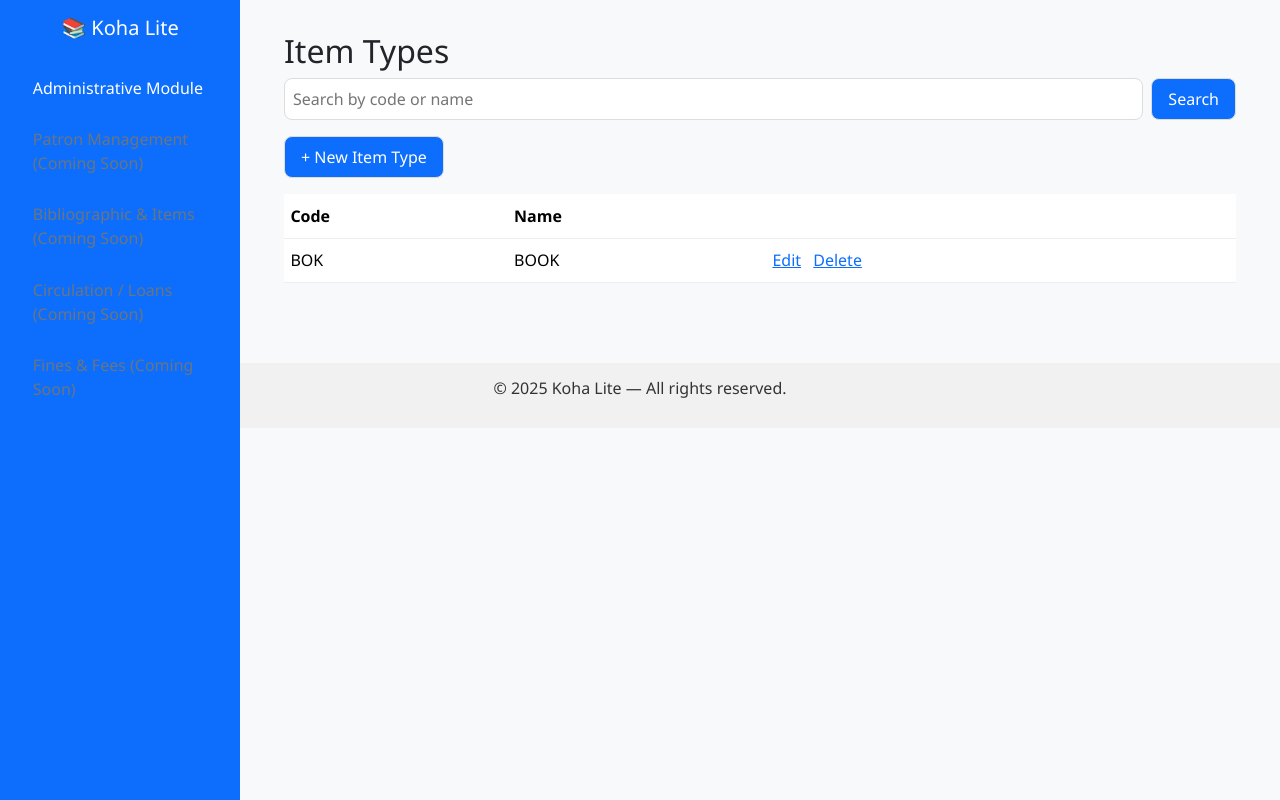
After one commit to Dendup1234/Koha_lite, a Django app: page /item-types/ in a window 1280 px wide. The commit adds this page. Run offline with Django 5.2, Linux system fonts and the light colour scheme; data comes from the database, SQL or seed files in the repository.

Commit message:
Added Adminstration Module

```diff
--- a/koha_lite/koha_lite/settings.py
+++ b/koha_lite/koha_lite/settings.py
@@ -39,6 +39,8 @@ INSTALLED_APPS = [
     'django.contrib.staticfiles',
     'myapp'
 ]
+TIME_ZONE = "Asia/Thimphu"
+USE_TZ = True
 
 MIDDLEWARE = [
     'django.middleware.security.SecurityMiddleware',
--- a/koha_lite/myapp/models.py
+++ b/koha_lite/myapp/models.py
@@ -1,6 +1,35 @@
 from django.db import models
 
-# Create your models here.
-class TodoItem(models.Model):
-    title = models.CharField(max_length=200)
-    completed = models.BooleanField(default=False)
+
+# AAdministrative Module
+class Branch(models.Model):
+    code = models.CharField(max_length=20, unique=True,primary_key=True)   # UNIQUE as per spec
+    name = models.CharField(max_length=120,null=False)
+
+    class Meta:
+        ordering = ["code"]
+
+    def __str__(self):
+        return f"{self.code} — {self.name}"
+
+
+class ItemType(models.Model):
+    # You wanted code as PRIMARY KEY
+    code = models.CharField(max_length=20, primary_key=True)
+    name = models.CharField(max_length=80,null=False)
+
+    class Meta:
+        ordering = ["code"]
+
+    def __str__(self):
+        return f"{self.code} — {self.name}"
+
+class Patron_Categories(models.Model):
+    code = models.CharField(max_length=20, unique=True,primary_key= True)
+    name = models.CharField(max_length=120,null=False)
+
+    class Meta:
+        ordering = ["code"]
+
+    def __str__(self):
+        return f"{self.code} - {self.name}"
--- a/koha_lite/myapp/templates/base.html
+++ b/koha_lite/myapp/templates/base.html
@@ -4,59 +4,90 @@
   <head>
     <meta charset="utf-8">
     <meta name="viewport" content="width=device-width, initial-scale=1">
-    <title>{% block title %}My Django App{% endblock %}</title>
-    <link rel="stylesheet" href="{% static 'css/style.css' %}">
+    <title>{% block title %}Library Management{% endblock %}</title>
+
+    <!-- Bootstrap 5 CDN -->
+    <link href="https://cdn.jsdelivr.net/npm/bootstrap@5.3.3/dist/css/bootstrap.min.css" rel="stylesheet">
+    <script src="https://cdn.jsdelivr.net/npm/bootstrap@5.3.3/dist/js/bootstrap.bundle.min.js"></script>
+
     <style>
       body {
-            font-family: system-ui, sans-serif;
-            margin: 0;
+        font-family: 'Segoe UI', sans-serif;
         background-color: #f8f9fa;
       }
-        header {
-            background: #0d6efd;
+      .sidebar {
+        width: 240px;
+        position: fixed;
+        top: 0;
+        left: 0;
+        height: 100%;
+        background-color: #0d6efd;
         color: white;
-            padding: 1rem 2rem;
+        padding-top: 1rem;
       }
-        nav a {
+      .sidebar h4 {
+        font-size: 1.25rem;
+        text-align: center;
+        margin-bottom: 1.5rem;
+      }
+      .sidebar a {
+        display: block;
         color: white;
         text-decoration: none;
-            margin-right: 1rem;
-            font-weight: 500;
+        padding: .75rem 1.25rem;
+        border-radius: .3rem;
+        margin: .2rem .8rem;
       }
-        nav a:hover {
-            text-decoration: underline;
+      .sidebar a:hover,
+      .sidebar a.active {
+        background-color: #0b5ed7;
       }
-        main {
+      .main-content {
+        margin-left: 240px;
         padding: 2rem;
-            min-height: 80vh;
       }
       footer {
-            background: #343a40;
-            color: #ccc;
+        background: #f1f1f1;
+        color: #333;
         text-align: center;
-            padding: 1rem;
+        padding: .8rem;
+        margin-top: 2rem;
       }
     </style>
+
     {% block extra_head %}{% endblock %}
   </head>
+
   <body>
-    <header>
-        <h1>My Django App</h1>
+    <!-- Sidebar -->
+    <div class="sidebar">
+      <h4>📚 Koha Lite</h4>
       <nav>
-            <a href="{% url 'home' %}">Home</a>
-            <a href="#">About</a>
-            <a href="#">Contact</a>
+        <!-- Active module -->
+        <a href="{% url 'admin_dashboard' %}" class="{% if request.path == '/' %}active{% endif %}">
+          Administrative Module
+        </a>
+
+        <!-- Placeholder for future modules -->
+        <a href="#" class="disabled text-secondary">Patron Management (Coming Soon)</a>
+        <a href="#" class="disabled text-secondary">Bibliographic & Items (Coming Soon)</a>
+        <a href="#" class="disabled text-secondary">Circulation / Loans (Coming Soon)</a>
+        <a href="#" class="disabled text-secondary">Fines & Fees (Coming Soon)</a>
       </nav>
-    </header>
+    </div>
 
-    <main>
+    <!-- Main Content -->
+    <main class="main-content">
+      <div class="container-fluid">
         {% block content %}
-        <!-- Child templates will insert their content here -->
+        <h1>Welcome to Koha Lite</h1>
+        <p>Select a module from the sidebar to begin.</p>
         {% endblock %}
+      </div>
     </main>
 
     <footer>
-        &copy; {{ year|default:2025 }} My Django App. All rights reserved.
+      <p>&copy; {{ year|default:2025 }} Koha Lite — All rights reserved.</p>
     </footer>
 
     {% block extra_scripts %}{% endblock %}
--- /dev/null
+++ b/koha_lite/myapp/templates/library/_list_search_toolbar.html
@@ -0,0 +1,13 @@
+<form method="get" style="margin-bottom:1rem;display:flex;gap:.5rem;">
+  <input type="text" name="q" value="{{ request.GET.q }}" placeholder="Search by code or name"
+         style="flex:1;padding:.5rem;border:1px solid #ddd;border-radius:.5rem">
+  <button class="btn">Search</button>
+  {% block extra_buttons %}{% endblock %}
+</form>
+<style>
+.btn{padding:.5rem 1rem;border:1px solid #ddd;border-radius:.5rem;background:#0d6efd;color:#fff}
+.btn:hover{opacity:.9}
+.table{width:100%;border-collapse:collapse}
+.table th,.table td{border-bottom:1px solid #eee;padding:.6rem .4rem;text-align:left}
+.actions a{margin-right:.5rem}
+</style>
--- /dev/null
+++ b/koha_lite/myapp/templates/library/itemtype_list.html
@@ -0,0 +1,27 @@
+{% extends "base.html" %}
+{% block title %}Item Types{% endblock %}
+{% block content %}
+<h2>Item Types</h2>
+{% include "library/_list_search_toolbar.html" %}
+<div style="margin-bottom:1rem;">
+  <a href="{% url 'itemtype_create' %}" class="btn">+ New Item Type</a>
+</div>
+
+<table class="table">
+  <thead><tr><th>Code</th><th>Name</th><th></th></tr></thead>
+  <tbody>
+    {% for r in rows %}
+    <tr>
+      <td>{{ r.code }}</td>
+      <td>{{ r.name }}</td>
+      <td class="actions">
+        <a href="{% url 'itemtype_update' r.code %}">Edit</a>
+        <a href="{% url 'itemtype_delete' r.code %}">Delete</a>
+      </td>
+    </tr>
+    {% empty %}
+    <tr><td colspan="3">No item types found.</td></tr>
+    {% endfor %}
+  </tbody>
+</table>
+{% endblock %}
--- a/koha_lite/myapp/urls.py
+++ b/koha_lite/myapp/urls.py
@@ -2,6 +2,25 @@ from django.urls import path
 from . import views
 
 urlpatterns = [
-    path("",views.home,name='home'),
-    path('todo/',views.todo,name='todo')
+    # Dashboard
+    path("", views.admin_dashboard, name="admin_dashboard"),
+
+    # Branch
+    path("branches/", views.BranchList.as_view(), name="branch_list"),
+    path("branches/new/", views.BranchCreate.as_view(), name="branch_create"),
+    path("branches/<str:code>/edit/", views.BranchUpdate.as_view(), name="branch_update"),
+    path("branches/<str:code>/delete/", views.BranchDelete.as_view(), name="branch_delete"),
+
+    # ItemType
+    path("item-types/", views.ItemTypeList.as_view(), name="itemtype_list"),
+    path("item-types/new/", views.ItemTypeCreate.as_view(), name="itemtype_create"),
+    path("item-types/<str:code>/edit/", views.ItemTypeUpdate.as_view(), name="itemtype_update"),
+    path("item-types/<str:code>/delete/", views.ItemTypeDelete.as_view(), name="itemtype_delete"),
+
+    # Patron Categories
+    path("patron-categories/", views.PatronCategoryList.as_view(), name="patroncat_list"),
+    path("patron-categories/new/", views.PatronCategoryCreate.as_view(), name="patroncat_create"),
+    path("patron-categories/<str:code>/edit/", views.PatronCategoryUpdate.as_view(), name="patroncat_update"),
+    path("patron-categories/<str:code>/delete/", views.PatronCategoryDelete.as_view(), name="patroncat_delete"),
+
 ]
--- a/koha_lite/myapp/views.py
+++ b/koha_lite/myapp/views.py
@@ -1,8 +1,140 @@
-from django.shortcuts import render,HttpResponse
-from .models import TodoItem
-def home(request):
-    return render(request,"home.html")
+from django.shortcuts import render
+from django.urls import reverse_lazy
+from django.views.generic import ListView, CreateView, UpdateView, DeleteView
+from .models import *
+from .forms import *
 
-def todo(request):
-    items = TodoItem.objects.all()
-    return render(request,'todo.html',{'todos':items})
+# --- Dashboard (Administrative module entry) ---
+def admin_dashboard(request):
+    return render(request, "library/admin_dashboard.html")
+
+
+class ModelTitleContextMixin:
+    """Provide safe, template-friendly model labels and an action label."""
+    action_label = None  # override per view if you like ("Create", "Edit")
+
+    def get_context_data(self, **kwargs):
+        ctx = super().get_context_data(**kwargs)
+        meta = self.model._meta
+        ctx["model_verbose"] = meta.verbose_name.title()
+        ctx["model_verbose_plural"] = meta.verbose_name_plural.title()
+        # Fallback action label based on view type
+        if self.action_label:
+            ctx["action_label"] = self.action_label
+        else:
+            ctx["action_label"] = "Create" if isinstance(self, CreateView) else "Edit"
+        return ctx
+
+# ---------- Branch ----------
+class BranchList(ListView):
+    model = Branch
+    template_name = "library/branch_list.html"
+    context_object_name = "rows"
+
+    def get_queryset(self):
+        qs = super().get_queryset()
+        q = self.request.GET.get("q")
+        if q:
+            qs = qs.filter(name__icontains=q) | qs.filter(code__icontains=q)
+        return qs
+
+class BranchCreate(CreateView):
+    model = Branch
+    form_class = BranchForm
+    template_name = "library/form.html"
+    success_url = reverse_lazy("branch_list")
+    action_label = "Create"
+
+class BranchUpdate(UpdateView):
+    model = Branch
+    pk_url_kwarg = "code"  # primary key is 'code'
+    slug_field = "code"
+    slug_url_kwarg = "code"
+    form_class = BranchForm
+    template_name = "library/form.html"
+    success_url = reverse_lazy("branch_list")
+    action_label = "Edit"
+
+class BranchDelete(DeleteView):
+    model = Branch
+    pk_url_kwarg = "code"
+    slug_field = "code"
+    slug_url_kwarg = "code"
+    template_name = "library/confirm_delete.html"
+    success_url = reverse_lazy("branch_list")
+
+# ---------- ItemType ----------
+class ItemTypeList(ListView):
+    model = ItemType
+    template_name = "library/itemtype_list.html"
+    context_object_name = "rows"
+
+    def get_queryset(self):
+        qs = super().get_queryset()
+        q = self.request.GET.get("q")
+        if q:
+            qs = qs.filter(name__icontains=q) | qs.filter(code__icontains=q)
+        return qs
+
+class ItemTypeCreate(CreateView):
+    model = ItemType
+    form_class = ItemTypeForm
+    template_name = "library/form.html"
+    success_url = reverse_lazy("itemtype_list")
+    action_label = "Create"
+
+class ItemTypeUpdate(UpdateView):
+    model = ItemType
+    pk_url_kwarg = "code"
+    slug_field = "code"
+    slug_url_kwarg = "code"
+    form_class = ItemTypeForm
+    template_name = "library/form.html"
+    success_url = reverse_lazy("itemtype_list")
+    action_label = "Edit"
+
+class ItemTypeDelete(DeleteView):
+    model = ItemType
+    pk_url_kwarg = "code"
+    slug_field = "code"
+    slug_url_kwarg = "code"
+    template_name = "library/confirm_delete.html"
+    success_url = reverse_lazy("itemtype_list")
+
+# ---------- Patron Categories ----------
+class PatronCategoryList(ListView):
+    model = Patron_Categories
+    template_name = "library/patroncat_list.html"
+    context_object_name = "rows"
+
+    def get_queryset(self):
+        qs = super().get_queryset()
+        q = self.request.GET.get("q")
+        if q:
+            qs = qs.filter(name__icontains=q) | qs.filter(code__icontains=q)
+        return qs
+
+class PatronCategoryCreate(CreateView):
+    model = Patron_Categories
+    form_class = PatronCategoryForm
+    template_name = "library/form.html"
+    success_url = reverse_lazy("patroncat_list")
+    action_label = "Create"
+
+class PatronCategoryUpdate(UpdateView):
+    model = Patron_Categories
+    pk_url_kwarg = "code"
+    slug_field = "code"
+    slug_url_kwarg = "code"
+    form_class = PatronCategoryForm
+    template_name = "library/form.html"
+    success_url = reverse_lazy("patroncat_list")
+    action_label = "Edit"
+
+class PatronCategoryDelete(DeleteView):
+    model = Patron_Categories
+    pk_url_kwarg = "code"
+    slug_field = "code"
+    slug_url_kwarg = "code"
+    template_name = "library/confirm_delete.html"
+    success_url = reverse_lazy("patroncat_list")
```
Also changed, not shown: koha_lite/myapp/admin.py (+18 -2 lines), koha_lite/myapp/forms.py (added, +17 -0 lines), koha_lite/myapp/templates/home.html (deleted, +0 -8 lines), koha_lite/myapp/templates/library/admin_dashboard.html (added, +29 -0 lines), koha_lite/myapp/templates/library/branch_list.html (added, +28 -0 lines), koha_lite/myapp/templates/library/confirm_delete.html (added, +11 -0 lines), koha_lite/myapp/templates/library/form.html (added, +20 -0 lines), koha_lite/myapp/templates/library/patroncat_list.html (added, +27 -0 lines), koha_lite/myapp/templates/todo.html (deleted, +0 -14 lines), koha_lite/db.sqlite3, koha_lite/myapp/migrations/0002_branch_itemtype_patron_categories_delete_todoitem.py (added). Lines whose indentation alone changed are shown as unchanged.
